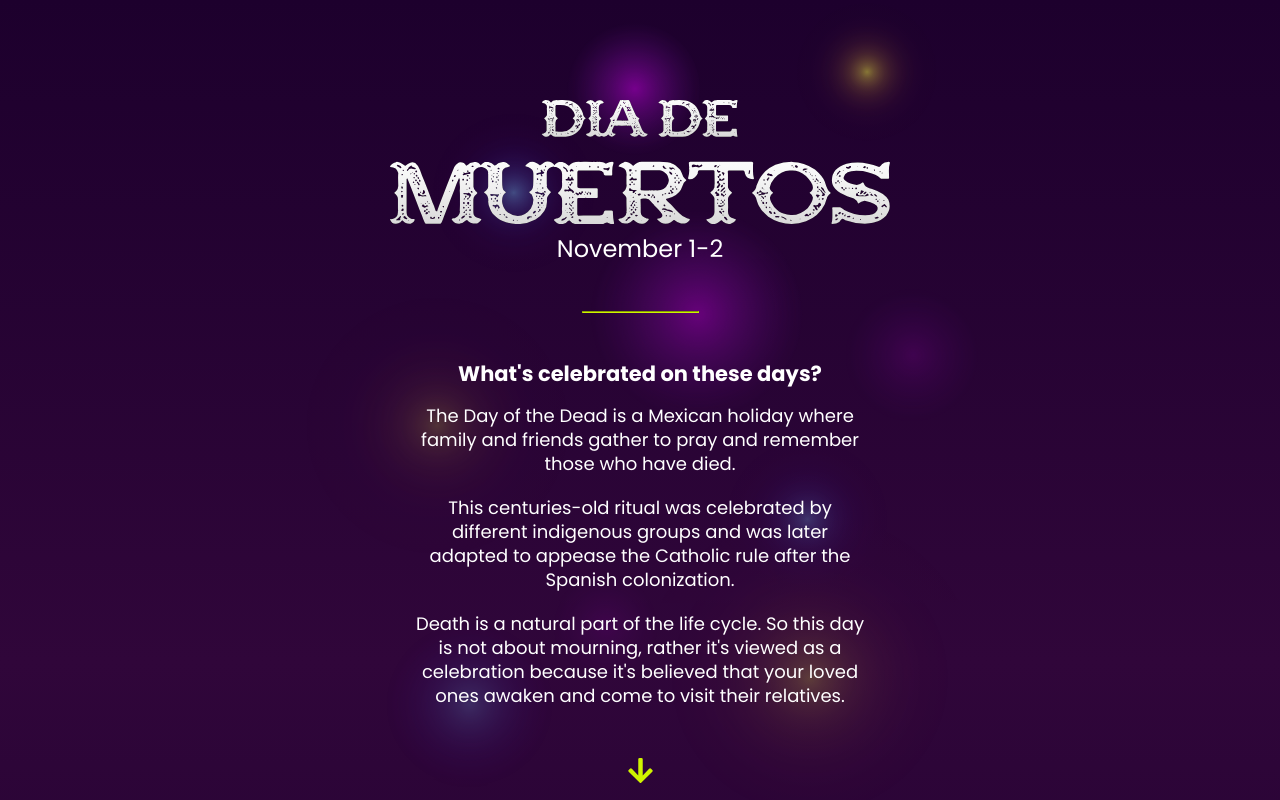
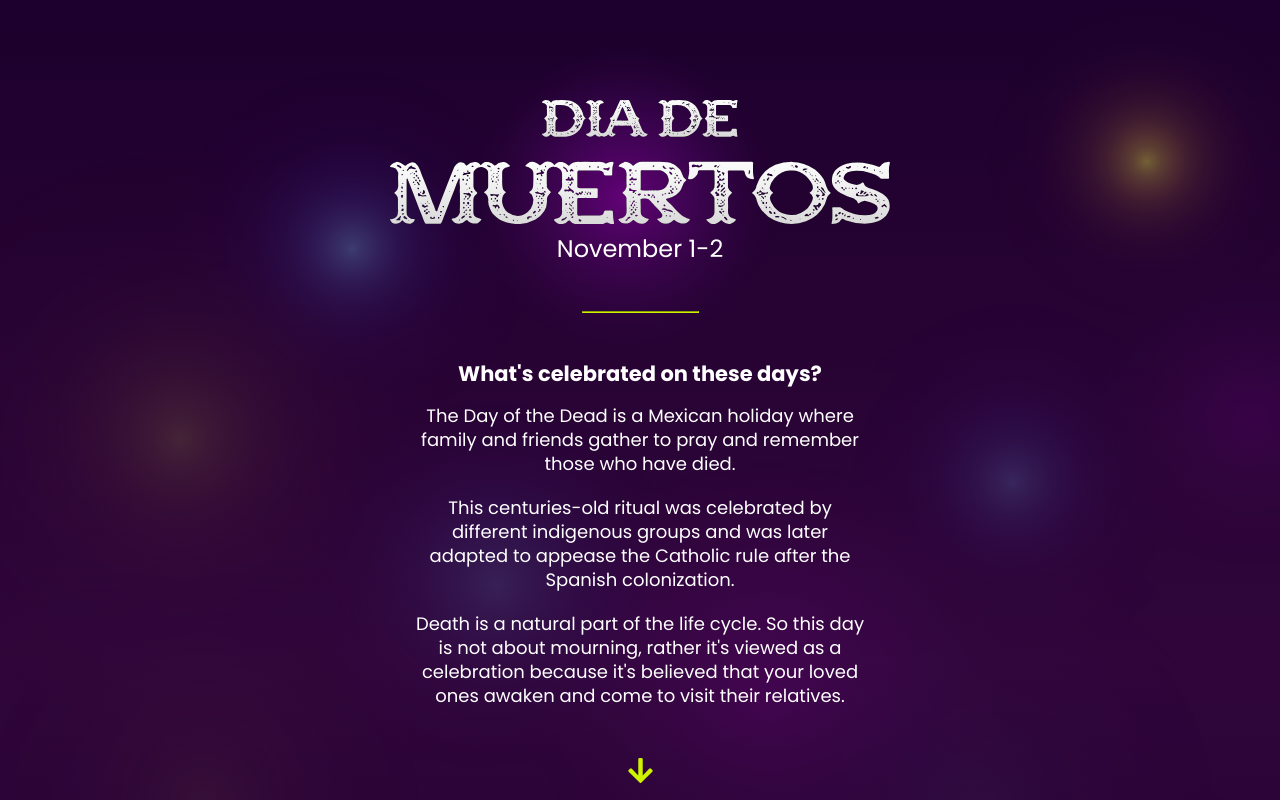
Before and after one commit to bmbrina/dia-de-muertos, a React (Create React App) app: page / in a window 1280 px wide. Shown: the top 800 px of the page. Built offline with nearby package versions, Linux system fonts and the light colour scheme.

Commit message:
Fix for lights svg on desktop

```diff
--- a/src/styles/index.scss
+++ b/src/styles/index.scss
@@ -45,7 +45,8 @@ body {
 
 .app {
 	@include breakpoint-tablet {
-		background-image: url('../images/lights-mobile.svg'), linear-gradient(180deg, $color-purple-dark 0%, $color-purple 50%, $color-purple-dark 100%);
+		background-image: url('../images/lights.svg'), linear-gradient(180deg, $color-purple-dark 0%, $color-purple 50%, $color-purple-dark 100%);
+		background-size: 120%;
 	}
 
 	background-image: url('../images/lights-mobile.svg'), linear-gradient(180deg, $color-purple-dark 0%, $color-purple 50%, $color-purple-dark 100%);
```
